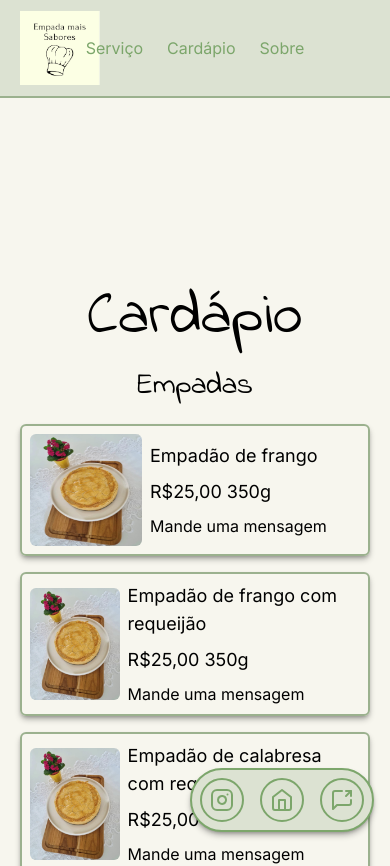
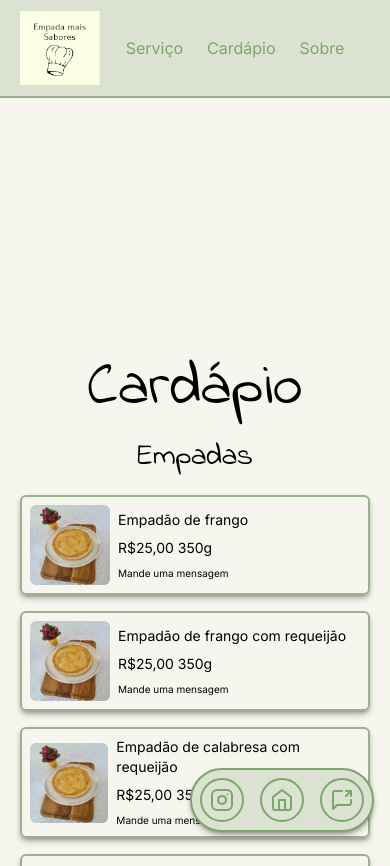
Before and after one commit to Bizotto/MaisSabores-Landing-Page, a Next.js app: page /menu in a window 390 px wide. Shown: the top 866 px of the page. Built offline with nearby package versions, Linux system fonts and the light colour scheme.

Commit message:
fix: responsive layout

```diff
--- a/src/components/MenuCard.tsx
+++ b/src/components/MenuCard.tsx
@@ -17,18 +17,18 @@ export default function MenuCard({
     >
       <div className="flex gap-2 items-center max-sm:justify-start shadow-md shadow-black/30 border-2 border-secondary-100 rounded-md p-2 hover:scale-105 hover:bg-secondary-100/50 transitions-all duration-300">
         <Image
-          className="rounded-md max-h-32 max-w-[132px] max-sm:w-28 max-sm:h-28 max-lg:w-28 max-lg:h-28"
+          className="rounded-md max-h-32 max-w-[132px] max-sm:h-20 max-sm:w-20 max-lg:w-28 max-lg:h-28"
           src={image}
           alt={label}
           width={150}
           height={150}
         />
         <div className="flex flex-col gap-2">
-          <p className="text-xl max-sm:text-lg">{label}</p>
-          <p className="text-xl max-sm:text-lg">
+          <p className="text-xl max-sm:text-sm">{label}</p>
+          <p className="text-xl max-sm:text-sm">
             {price} {grams}
           </p>
-          <p>Mande uma mensagem</p>
+          <p className="max-sm:text-[10px]">Mande uma mensagem</p>
         </div>
       </div>
     </Link>
--- a/src/components/header.tsx
+++ b/src/components/header.tsx
@@ -16,7 +16,7 @@ export function Header() {
           width={80}
           height={80}
         />
-        <div className="flex gap-10 max-sm:gap-4 absolute inset-0 justify-center items-center">
+        <div className="flex gap-10 max-sm:gap-4 absolute inset-0 justify-center items-center max-sm:ml-20">
           <Link
             className="p-1 rounded-xl text-2xl text-secondary-300 transition-all duration-300 ease-in-out hover:bg-secondary-300/30 hover:scale-110 max-sm:text-[16px]"
             href={pathname !== "/" ? "/" && "/#service" : "/#service"}
@@ -40,7 +40,7 @@ export function Header() {
           {pathname !== "/" && (
             <Link
               href="/"
-              className="hover:scale-125 boder-2 border-secondary-100 transition-all duration-300 ease-in-out "
+              className="hover:scale-125 border-secondary-100 transition-all duration-300 ease-in-out "
             >
               <div className="p-2 rounded-full transition-all duration-300 hover:bg-secondary-300/30 border-2 border-secondary-300 ease-in-out max-md:hidden max-sm:hidden">
                 <HomeIcon className="h-6 w-6 max-sm:h-5 max-sm:w-5 text-secondary-300" />
```
Also changed, not shown: 1 other file (tests, documents, lock files or other folders).
